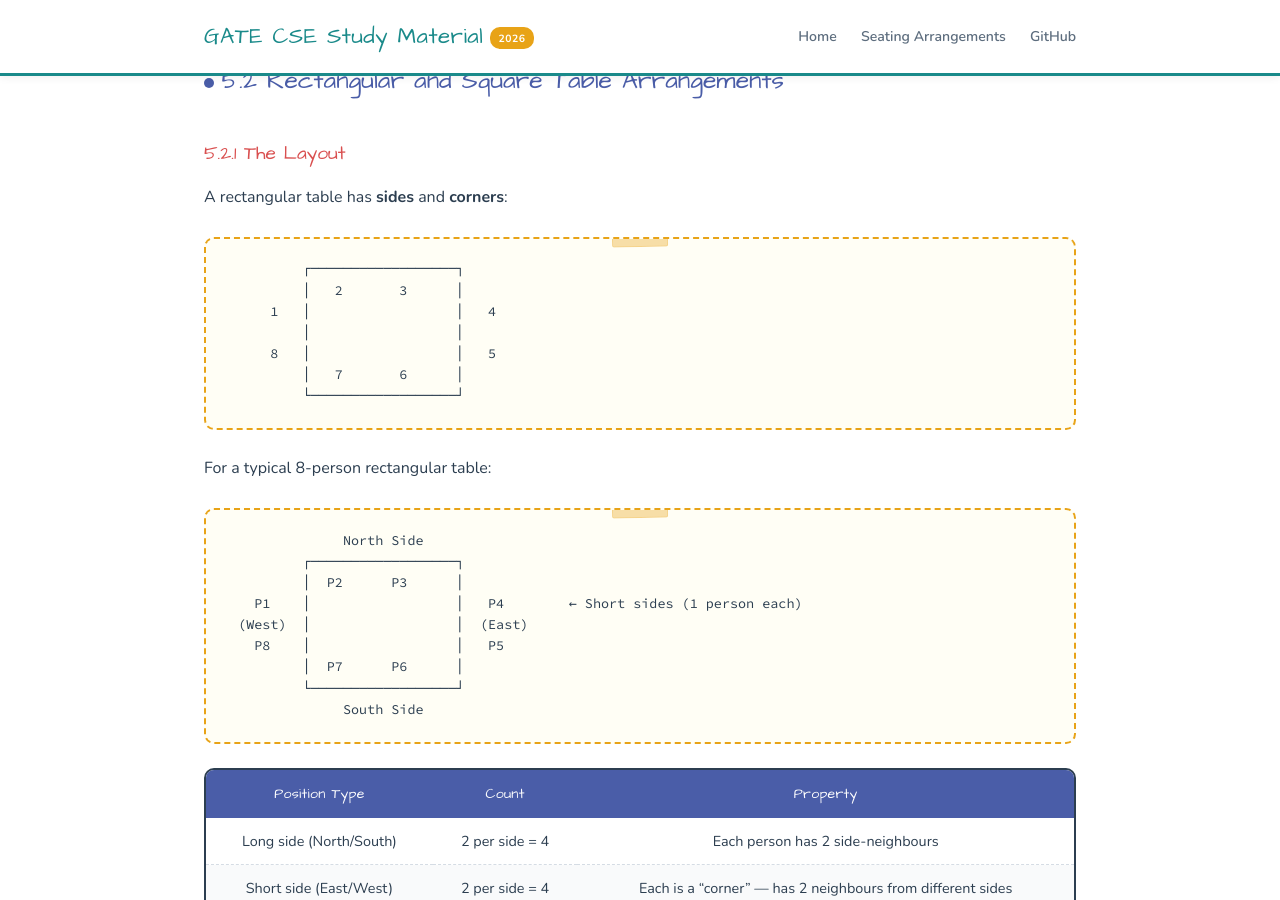
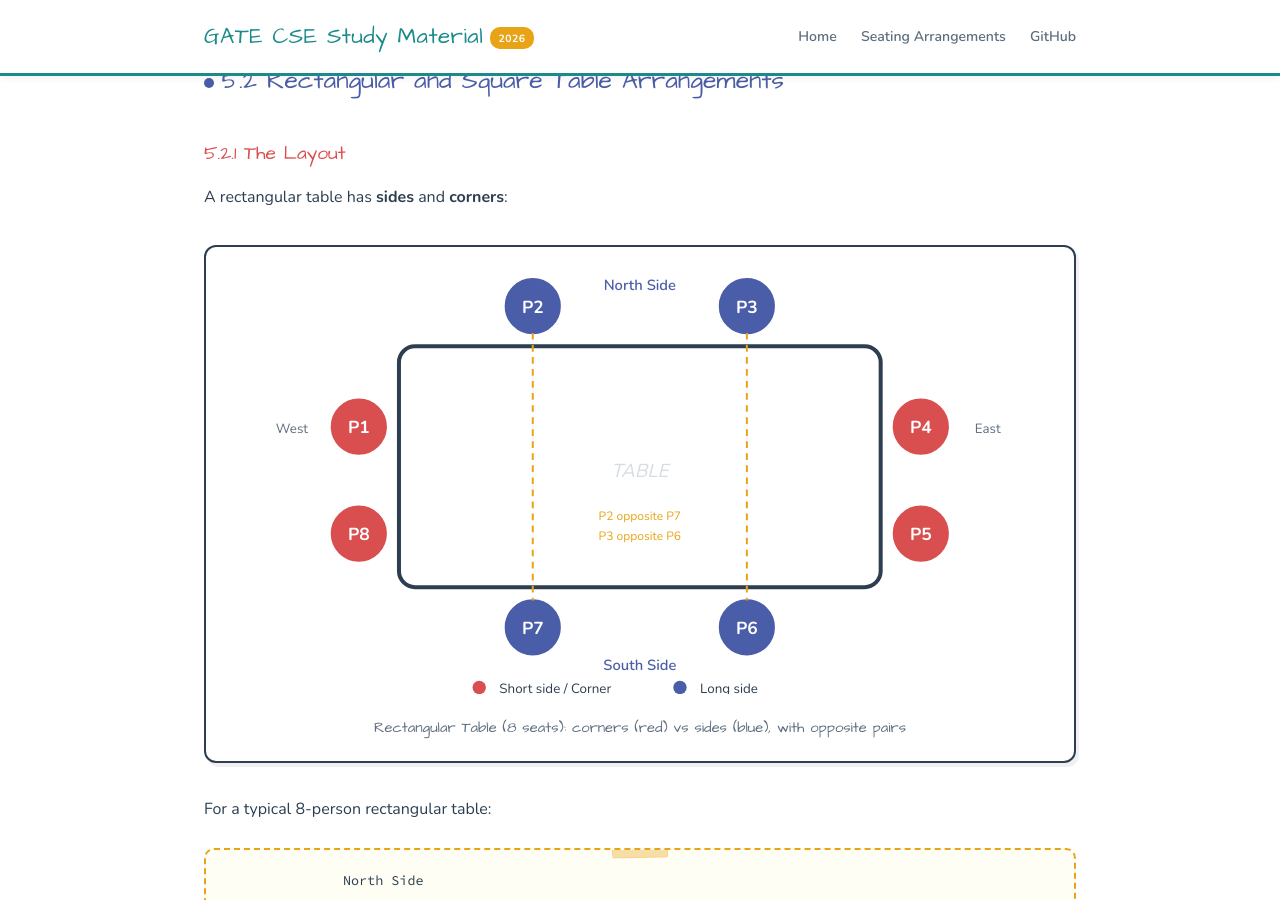
Before and after one commit to dailycodingworkout/CSE, a Jekyll site: the page built from Aptitude/Seating-Arrangements/05-Complex-and-Hybrid-Arrangements.md, in a window 1280 px wide and 900 px high, scrolled down 841 px. Built offline with Jekyll 4.4.1, drawn with Linux system fonts in a browser that asks for light colours.

Commit message:
Add SVG diagrams to Ch5 (rectangular table) and Ch6 (cascade), update .gitignore
Co-authored-by: dailycodingworkout <222487772+dailycodingworkout@users.noreply.github.com>

````diff
--- a/Aptitude/Seating-Arrangements/05-Complex-and-Hybrid-Arrangements.md
+++ b/Aptitude/Seating-Arrangements/05-Complex-and-Hybrid-Arrangements.md
@@ -33,15 +33,67 @@ These appear in:
 
 A rectangular table has **sides** and **corners**:
 
-```
-         ┌──────────────────┐
-         │   2       3      │
-     1   │                  │   4
-         │                  │
-     8   │                  │   5
-         │   7       6      │
-         └──────────────────┘
-```
+<div class="diagram">
+<svg viewBox="0 0 620 320" xmlns="http://www.w3.org/2000/svg" style="font-family: 'Nunito', sans-serif;">
+  <!-- Table rectangle -->
+  <rect x="130" y="60" width="360" height="180" rx="12" fill="none" stroke="#2c3e50" stroke-width="3"/>
+  <text x="310" y="158" text-anchor="middle" fill="#d5dce4" font-size="14" font-style="italic">TABLE</text>
+
+  <!-- Position 1 (West short side) -->
+  <circle cx="100" cy="120" r="20" fill="#d94f4f" stroke="#d94f4f" stroke-width="2"/>
+  <text x="100" y="125" text-anchor="middle" fill="#fff" font-size="13" font-weight="700">P1</text>
+  <text x="50" y="125" text-anchor="middle" fill="#5d6d7e" font-size="10">West</text>
+
+  <!-- Position 2 (North side) -->
+  <circle cx="230" cy="30" r="20" fill="#4a5da8" stroke="#4a5da8" stroke-width="2"/>
+  <text x="230" y="35" text-anchor="middle" fill="#fff" font-size="13" font-weight="700">P2</text>
+
+  <!-- Position 3 (North side) -->
+  <circle cx="390" cy="30" r="20" fill="#4a5da8" stroke="#4a5da8" stroke-width="2"/>
+  <text x="390" y="35" text-anchor="middle" fill="#fff" font-size="13" font-weight="700">P3</text>
+
+  <!-- North label -->
+  <text x="310" y="18" text-anchor="middle" fill="#4a5da8" font-size="11" font-weight="600">North Side</text>
+
+  <!-- Position 4 (East short side) -->
+  <circle cx="520" cy="120" r="20" fill="#d94f4f" stroke="#d94f4f" stroke-width="2"/>
+  <text x="520" y="125" text-anchor="middle" fill="#fff" font-size="13" font-weight="700">P4</text>
+  <text x="570" y="125" text-anchor="middle" fill="#5d6d7e" font-size="10">East</text>
+
+  <!-- Position 5 (East bottom) -->
+  <circle cx="520" cy="200" r="20" fill="#d94f4f" stroke="#d94f4f" stroke-width="2"/>
+  <text x="520" y="205" text-anchor="middle" fill="#fff" font-size="13" font-weight="700">P5</text>
+
+  <!-- Position 6 (South side) -->
+  <circle cx="390" cy="270" r="20" fill="#4a5da8" stroke="#4a5da8" stroke-width="2"/>
+  <text x="390" y="275" text-anchor="middle" fill="#fff" font-size="13" font-weight="700">P6</text>
+
+  <!-- Position 7 (South side) -->
+  <circle cx="230" cy="270" r="20" fill="#4a5da8" stroke="#4a5da8" stroke-width="2"/>
+  <text x="230" y="275" text-anchor="middle" fill="#fff" font-size="13" font-weight="700">P7</text>
+
+  <!-- South label -->
+  <text x="310" y="302" text-anchor="middle" fill="#4a5da8" font-size="11" font-weight="600">South Side</text>
+
+  <!-- Position 8 (West bottom) -->
+  <circle cx="100" cy="200" r="20" fill="#d94f4f" stroke="#d94f4f" stroke-width="2"/>
+  <text x="100" y="205" text-anchor="middle" fill="#fff" font-size="13" font-weight="700">P8</text>
+
+  <!-- Opposite lines (dashed) -->
+  <line x1="230" y1="50" x2="230" y2="250" stroke="#e8a317" stroke-width="1.5" stroke-dasharray="5,4"/>
+  <line x1="390" y1="50" x2="390" y2="250" stroke="#e8a317" stroke-width="1.5" stroke-dasharray="5,4"/>
+  <text x="310" y="190" text-anchor="middle" fill="#e8a317" font-size="9">P2 opposite P7</text>
+  <text x="310" y="205" text-anchor="middle" fill="#e8a317" font-size="9">P3 opposite P6</text>
+
+  <!-- Legend -->
+  <rect x="160" y="310" width="300" height="10" rx="5" fill="none"/>
+  <circle cx="190" cy="315" r="5" fill="#d94f4f"/>
+  <text x="205" y="319" fill="#2c3e50" font-size="10">Short side / Corner</text>
+  <circle cx="340" cy="315" r="5" fill="#4a5da8"/>
+  <text x="355" y="319" fill="#2c3e50" font-size="10">Long side</text>
+</svg>
+<div class="diagram-caption">Rectangular Table (8 seats): corners (red) vs sides (blue), with opposite pairs</div>
+</div>
 
 For a typical 8-person rectangular table:
 
````
Also changed, not shown: Aptitude/Seating-Arrangements/06-Advanced-Techniques-and-Shortcuts.md (+34 -6 lines), 1 other file.
